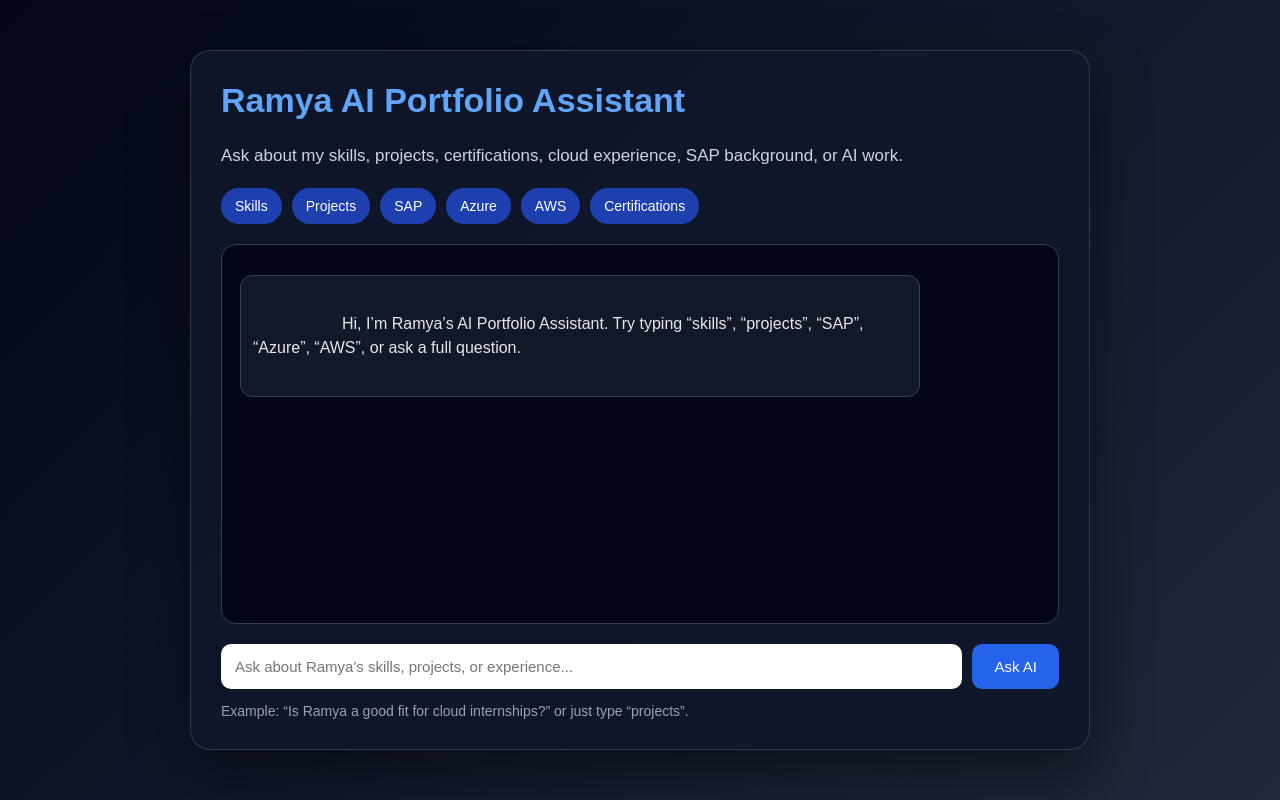
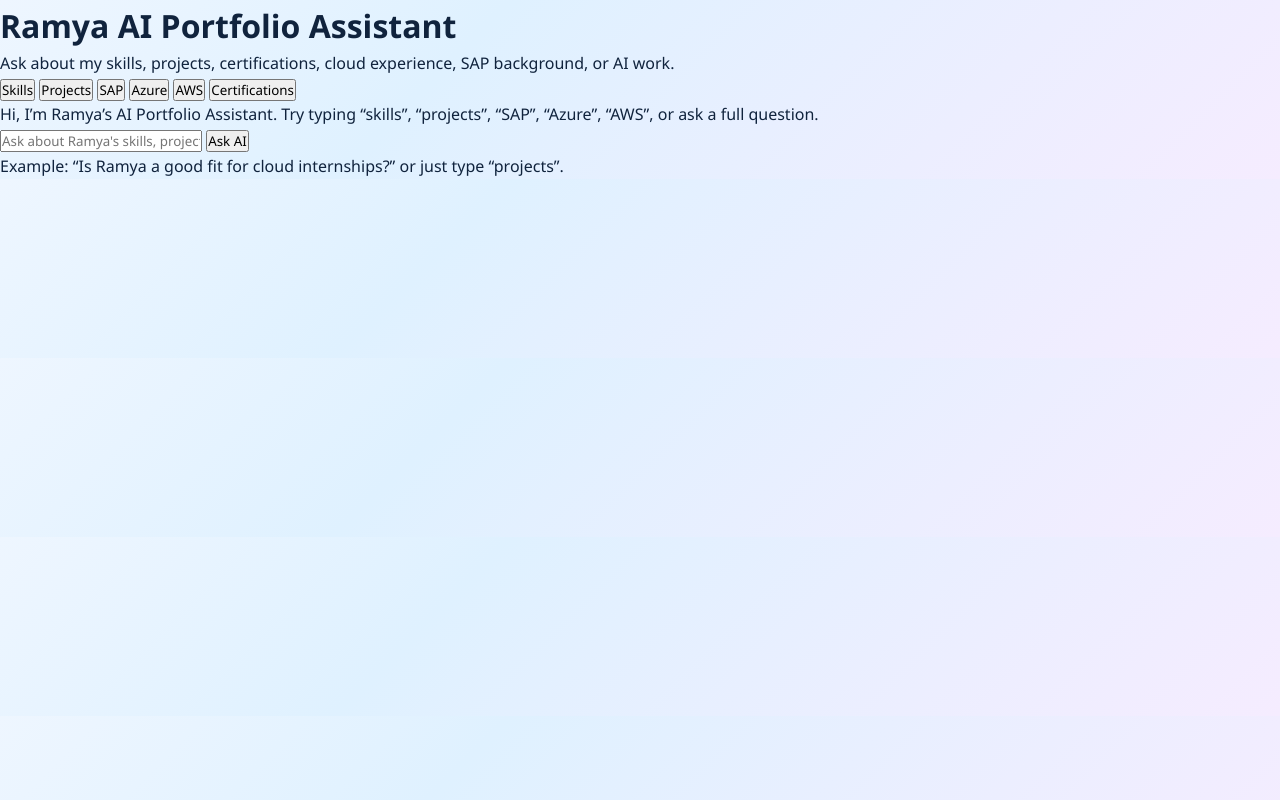
Before and after one commit to ramyagorantla-dev/ramya-ai-portfolio, a Flask app: page / in a window 1280 px wide. Run offline with Flask 3, Linux system fonts and the light colour scheme.

Commit message:
Update style.css

```diff
--- a/static/style.css
+++ b/static/style.css
@@ -1,147 +1,280 @@
+/* ===== RESET ===== */
 * {
+  margin: 0;
+  padding: 0;
   box-sizing: border-box;
+  font-family: "Segoe UI", Arial, sans-serif;
 }
 
 body {
-    margin: 0;
-    font-family: Arial, Helvetica, sans-serif;
-    background: linear-gradient(135deg, #020617, #0f172a, #1e293b);
-    color: white;
-    min-height: 100vh;
+  background: linear-gradient(135deg, #eef6ff 0%, #dff1ff 35%, #f5ecff 100%);
+  color: #10233d;
+  line-height: 1.6;
 }
 
-.page {
-    min-height: 100vh;
+/* ===== NAVBAR ===== */
+.navbar {
+  width: 100%;
+  background: white;
+  padding: 15px 0;
+  box-shadow: 0 2px 10px rgba(0,0,0,0.05);
+}
+
+.nav-container {
+  width: 90%;
+  margin: auto;
+  display: flex;
+  justify-content: space-between;
+  align-items: center;
+}
+
+.logo {
+  font-size: 22px;
+  font-weight: bold;
+}
+
+.logo span {
+  color: #2563eb;
+}
+
+.nav-links {
+  list-style: none;
+  display: flex;
+  gap: 25px;
+}
+
+.nav-links a {
+  text-decoration: none;
+  color: #10233d;
+  font-weight: 500;
+}
+
+.nav-links a.active {
+  color: #2563eb;
+}
+
+/* ===== HERO CENTERED ===== */
+.container {
+  width: 90%;
+  max-width: 1200px;
+  margin: auto;
+}
+
+.hero {
+  min-height: calc(100vh - 70px);
   display: flex;
   justify-content: center;
   align-items: center;
-    padding: 30px;
+  padding: 70px 0;
 }
 
-.card {
-    width: 100%;
-    max-width: 900px;
-    background: rgba(15, 23, 42, 0.95);
-    border: 1px solid rgba(148, 163, 184, 0.25);
-    border-radius: 20px;
-    padding: 30px;
-    box-shadow: 0 25px 60px rgba(0, 0, 0, 0.45);
+.hero-left {
+  max-width: 850px;
+  text-align: center;
 }
 
-h1 {
-    margin-top: 0;
-    color: #60a5fa;
-    font-size: 34px;
+.hero h1 {
+  font-size: 52px;
+  margin-bottom: 10px;
 }
 
-.subtitle {
-    color: #cbd5e1;
-    font-size: 17px;
-    line-height: 1.5;
+.hero h2 {
+  font-size: 24px;
+  color: #3b82f6;
+  margin-bottom: 20px;
 }
 
-.quick-buttons {
-    display: flex;
-    flex-wrap: wrap;
-    gap: 10px;
-    margin: 20px 0;
+.hero p {
+  margin-bottom: 30px;
 }
 
-.quick-buttons button {
-    background: #1e40af;
-    color: white;
-    border: none;
-    padding: 10px 14px;
-    border-radius: 999px;
-    cursor: pointer;
-    font-size: 14px;
+/* ===== TAG ===== */
+.tag {
+  display: inline-block;
+  background: #eaf2ff;
+  padding: 10px 20px;
+  border-radius: 30px;
+  margin-bottom: 25px;
 }
 
-.quick-buttons button:hover {
-    background: #2563eb;
+/* ===== BUTTONS ===== */
+.hero-buttons {
+  display: flex;
+  justify-content: center;
+  flex-wrap: wrap;
+  gap: 15px;
+  margin-bottom: 35px;
 }
 
-.chat-box {
-    height: 380px;
-    overflow-y: auto;
-    background: #020617;
-    border: 1px solid #334155;
-    border-radius: 15px;
-    padding: 18px;
-    margin: 20px 0;
+.btn {
+  padding: 12px 20px;
+  border-radius: 10px;
+  text-decoration: none;
+  font-weight: 600;
 }
 
-.user-message {
-    background: #1d4ed8;
+.btn-primary {
+  background: linear-gradient(135deg, #2563eb, #7c3aed);
   color: white;
-    padding: 12px;
-    border-radius: 12px;
-    margin: 12px 0;
-    max-width: 85%;
-    margin-left: auto;
 }
 
-.bot-message {
-    background: #111827;
-    color: #e5e7eb;
-    padding: 12px;
-    border-radius: 12px;
-    margin: 12px 0;
-    max-width: 85%;
-    border: 1px solid #374151;
-    white-space: pre-wrap;
-    line-height: 1.5;
+.btn-secondary {
+  border: 1px solid #ddd;
+  padding: 10px 14px;
+  border-radius: 10px;
 }
 
-.loading {
-    color: #93c5fd;
-    font-style: italic;
+/* ===== INFO BOXES ===== */
+.quick-info {
+  display: flex;
+  justify-content: center;
+  gap: 20px;
+  flex-wrap: wrap;
 }
 
-.input-row {
-    display: flex;
-    gap: 10px;
+.info-box {
+  background: white;
+  padding: 25px;
+  border-radius: 15px;
+  width: 220px;
+  text-align: center;
+  box-shadow: 0 10px 25px rgba(0,0,0,0.05);
 }
 
-.input-row input {
-    flex: 1;
-    padding: 14px;
-    border-radius: 10px;
-    border: none;
-    outline: none;
-    font-size: 15px;
+/* ===== FLOATING BUTTON ===== */
+.floating-ai-button {
+  position: fixed;
+  right: 25px;
+  bottom: 25px;
+  z-index: 999999;
+  display: flex;
+  align-items: center;
+  gap: 10px;
+  background: linear-gradient(135deg, #2563eb, #7c3aed);
+  color: white;
+  border: 2px solid white;
+  padding: 15px 22px;
+  border-radius: 999px;
+  font-weight: 700;
+  cursor: pointer;
 }
 
-.input-row button {
-    background: #2563eb;
-    color: white;
-    border: none;
-    padding: 14px 22px;
-    border-radius: 10px;
-    cursor: pointer;
-    font-size: 15px;
+.floating-ai-button:hover {
+  transform: translateY(-4px);
 }
 
-.input-row button:hover {
-    background: #1d4ed8;
+/* ===== OVERLAY ===== */
+.chat-overlay {
+  position: fixed;
+  inset: 0;
+  background: rgba(15, 23, 42, 0.25);
+  backdrop-filter: blur(3px);
+  z-index: 999997;
+  display: none;
 }
 
-.hint {
-    color: #94a3b8;
-    font-size: 14px;
-    margin-bottom: 0;
+.chat-overlay.show-overlay {
+  display: block;
+}
+
+/* ===== RIGHT-SIDE CHATBOT ===== */
+.chatbot-popup {
+  position: fixed !important;
+  top: 0 !important;
+  right: 0 !important;
+  transform: translateX(100%) !important;
+
+  width: 460px;
+  height: 100vh;
+
+  background: #0b1220;
+  z-index: 999998;
+
+  box-shadow: -20px 0 60px rgba(0,0,0,0.45);
+  border-left: 1px solid rgba(255,255,255,0.12);
+
+  display: flex;
+  flex-direction: column;
+  transition: transform 0.35s ease;
+}
+
+.chatbot-popup.show-chatbot {
+  transform: translateX(0) !important;
+}
+
+/* ===== HEADER ===== */
+.chatbot-header {
+  height: 64px;
+  background: linear-gradient(135deg, #2563eb, #7c3aed);
+  color: white;
+  display: flex;
+  justify-content: space-between;
+  align-items: center;
+  padding: 16px;
+}
+
+.chatbot-header-actions {
+  display: flex;
+  gap: 8px;
+}
+
+.chatbot-header-actions button {
+  background: transparent;
+  border: none;
+  color: white;
+  font-size: 22px;
+  cursor: pointer;
+}
+
+/* ===== IFRAME ===== */
+.chatbot-frame {
+  width: 100%;
+  height: calc(100vh - 64px);
+  border: none;
+}
+
+/* ===== SKILLS PAGE ===== */
+.skills-grid {
+  display: grid;
+  grid-template-columns: repeat(3, 1fr);
+  gap: 22px;
+  margin-top: 35px;
+}
+
+.skill-card {
+  background: white;
+  padding: 25px;
+  border-radius: 16px;
+  box-shadow: 0 10px 30px rgba(0,0,0,0.08);
+  transition: 0.3s;
+}
+
+.skill-card:hover {
+  transform: translateY(-6px);
+}
+
+.skill-card h3 {
+  margin-bottom: 10px;
+  color: #2563eb;
+}
+
+.skill-card p {
+  color: #444;
+}
+
+/* ===== RESPONSIVE ===== */
+@media (max-width: 900px) {
+  .skills-grid {
+    grid-template-columns: repeat(2, 1fr);
+  }
 }
 
 @media (max-width: 600px) {
-    .input-row {
-        flex-direction: column;
+  .skills-grid {
+    grid-template-columns: 1fr;
   }
 
-    h1 {
-        font-size: 26px;
-    }
-
-    .chat-box {
-        height: 330px;
+  .chatbot-popup {
+    width: 100vw;
   }
 }
```
Lines whose indentation alone changed are shown as unchanged.
